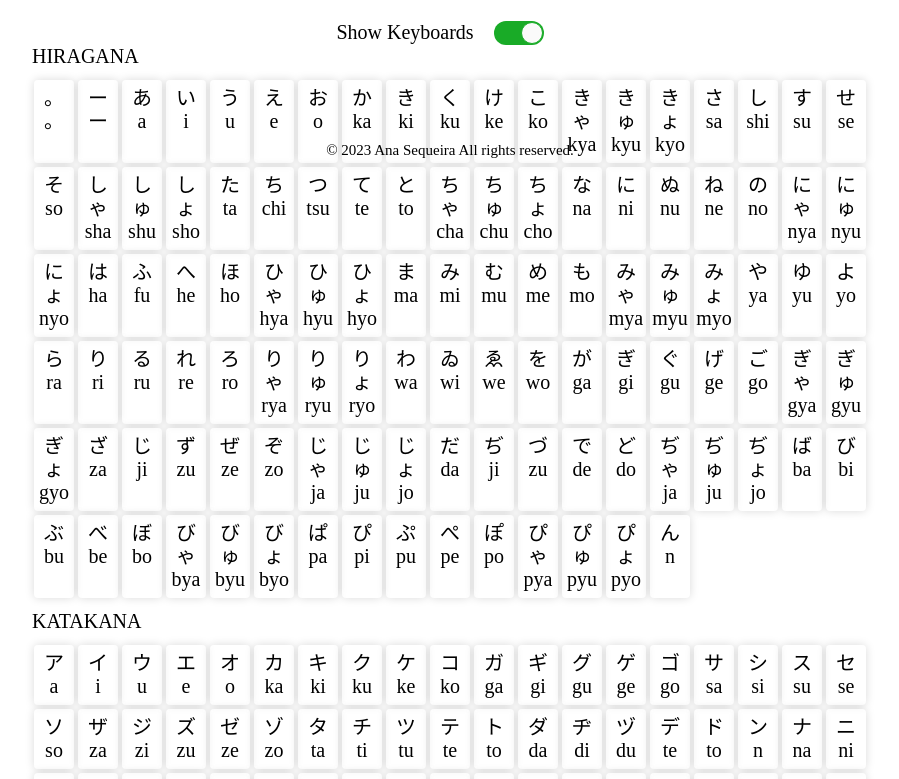
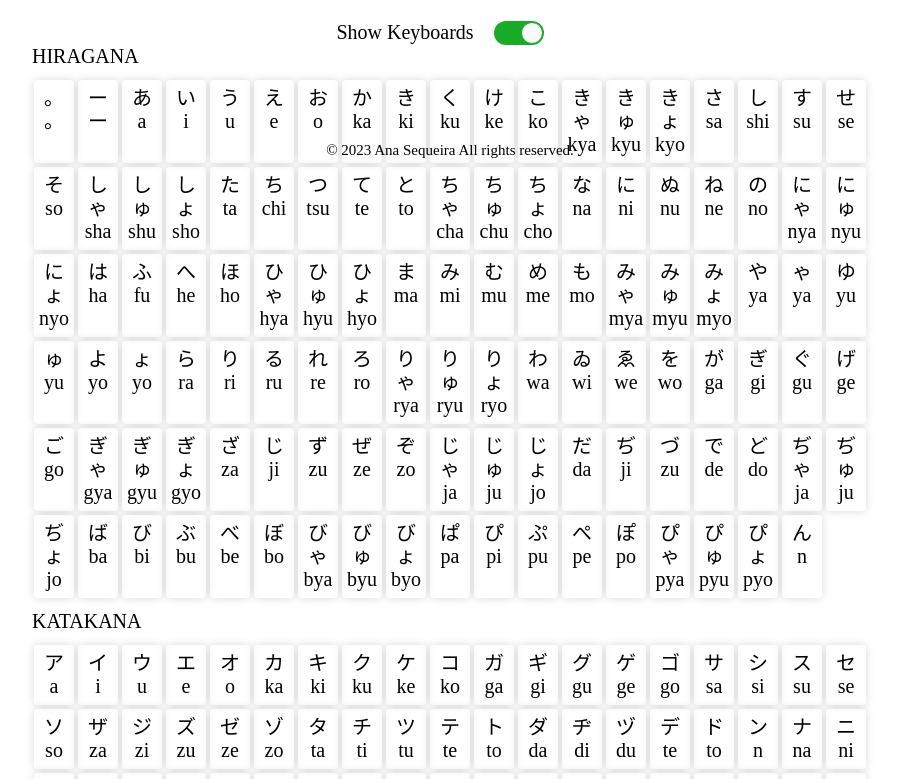
Before and after one commit to acoss22/japanese_keyboard, a React (Create React App) app in the folder japanese-keyboard/: page / in a window 1280 px wide. Shown: the part 639-1418 px from the top of the page, without its empty margins (190-1089 px from the left). Built offline with nearby package versions, Linux system fonts and the light colour scheme.

Commit message:
feat: complete hiragana with small letters used in compound kana

```diff
--- a/japanese-keyboard/src/consts/hiraganaList.js
+++ b/japanese-keyboard/src/consts/hiraganaList.js
@@ -222,11 +222,23 @@ export const hiraganas = [
         romanji: "ya",
     },
     {
+        symbol: "ゃ",
+        romanji: "ya",
+    },
+    {
         symbol: "ゆ",
         romanji: "yu",
     },
     {
+        symbol: "ゅ",
+        romanji: "yu",
+    },
+    {
         symbol: "よ",
+        romanji: "yo",
+    },
+    {
+        symbol: "ょ",
         romanji: "yo",
     },
     {
```
